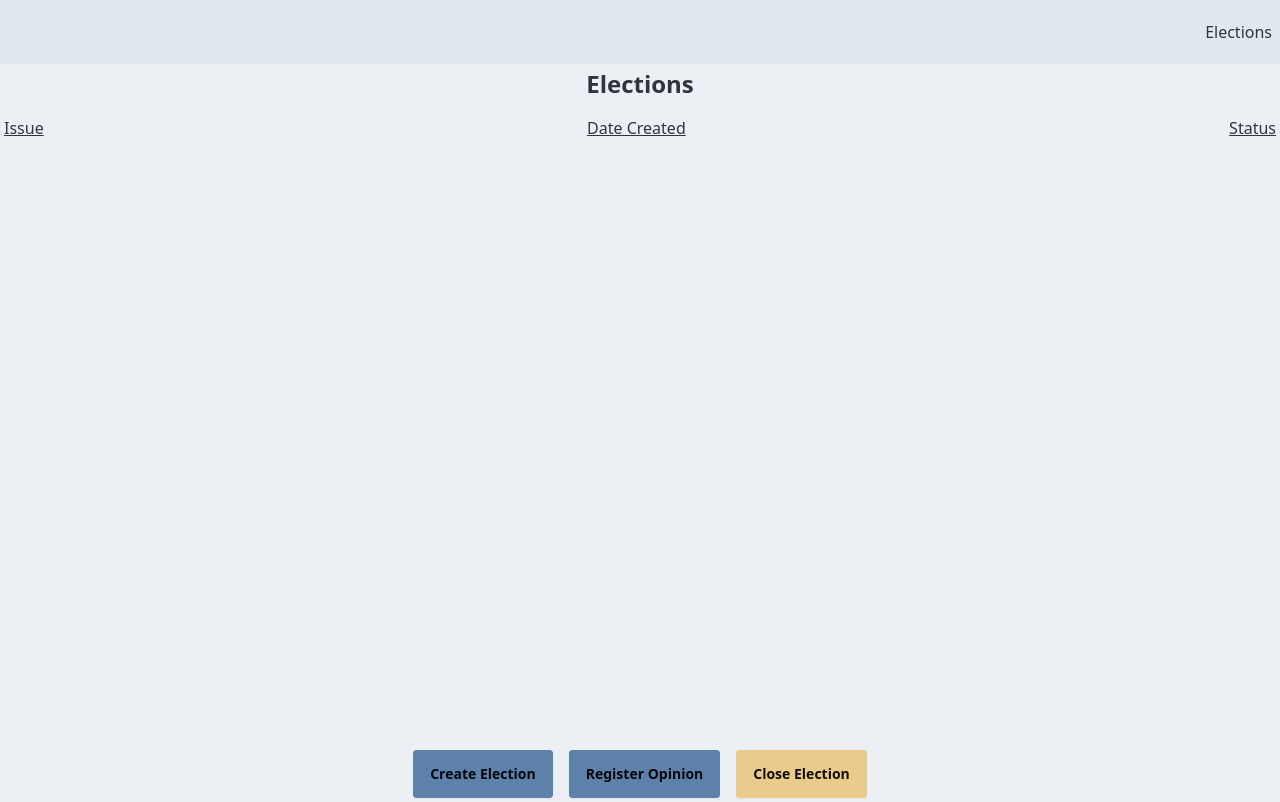
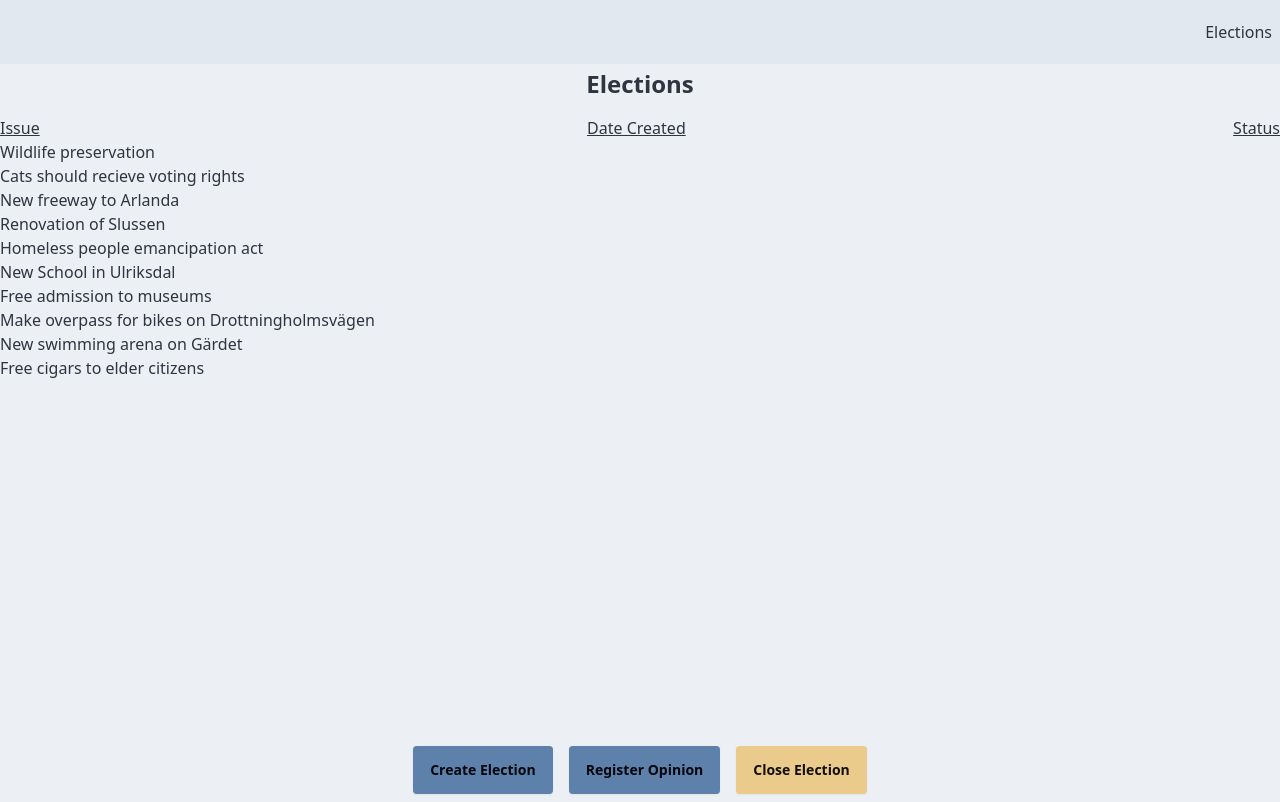
Before and after one commit to DefyCab/final_assignment, a Next.js app: page /elections in a window 1280 px wide. Built offline with nearby package versions, Linux system fonts and the light colour scheme.

Commit message:
map out issues in elections

```diff
--- a/src/app/features/elections/components/elections.tsx
+++ b/src/app/features/elections/components/elections.tsx
@@ -9,13 +9,18 @@ export async function Elections() {
     <>
       <main className="mx-auto flex flex-col h-[calc(100vh-118px)]">
         <h1 className="font-bold text-center text-2xl mt-1">Elections</h1>
-        <div className="mt-4 ml-1 mr-1 flex flex-row justify-between">
+        <div className="mt-4 flex flex-row justify-between">
           <p className="text-decoration-line: underline">Issue</p>
           <p className="text-decoration-line: underline">Date Created</p>
           <p className="text-decoration-line: underline">Status</p>
         </div>
+        <article>
+          {elections.map((election) => (
+            <p key={election.id}>{election.issue}</p>
+          ))}
+        </article>
       </main>
-      <div className="flex justify-center gap-4 m-1">
+      <div className="flex justify-center gap-4">
         <button className="btn btn-primary">Create Election</button>
         <button className="btn btn-primary">Register Opinion</button>
         <button className="btn btn-warning">Close Election</button>
```
